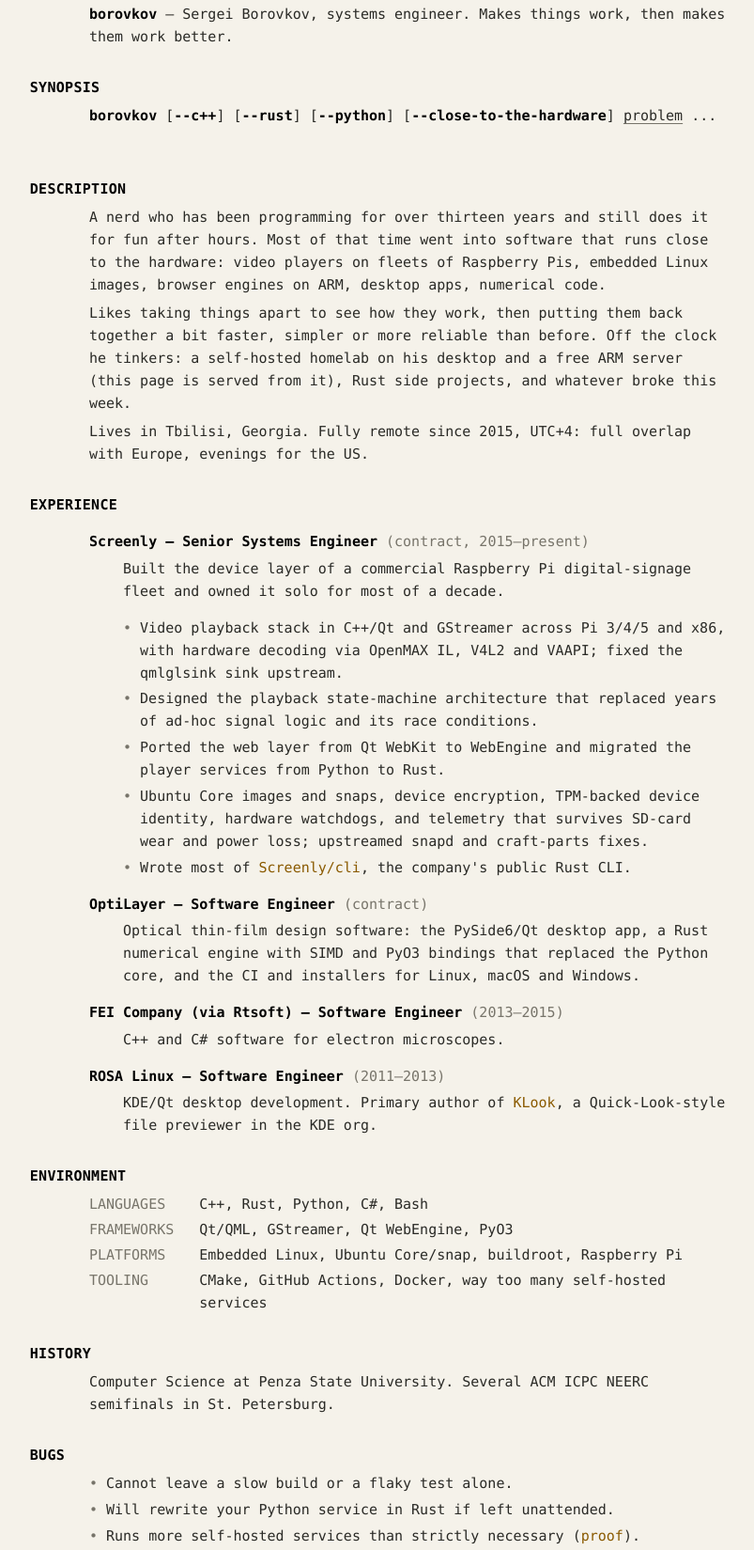
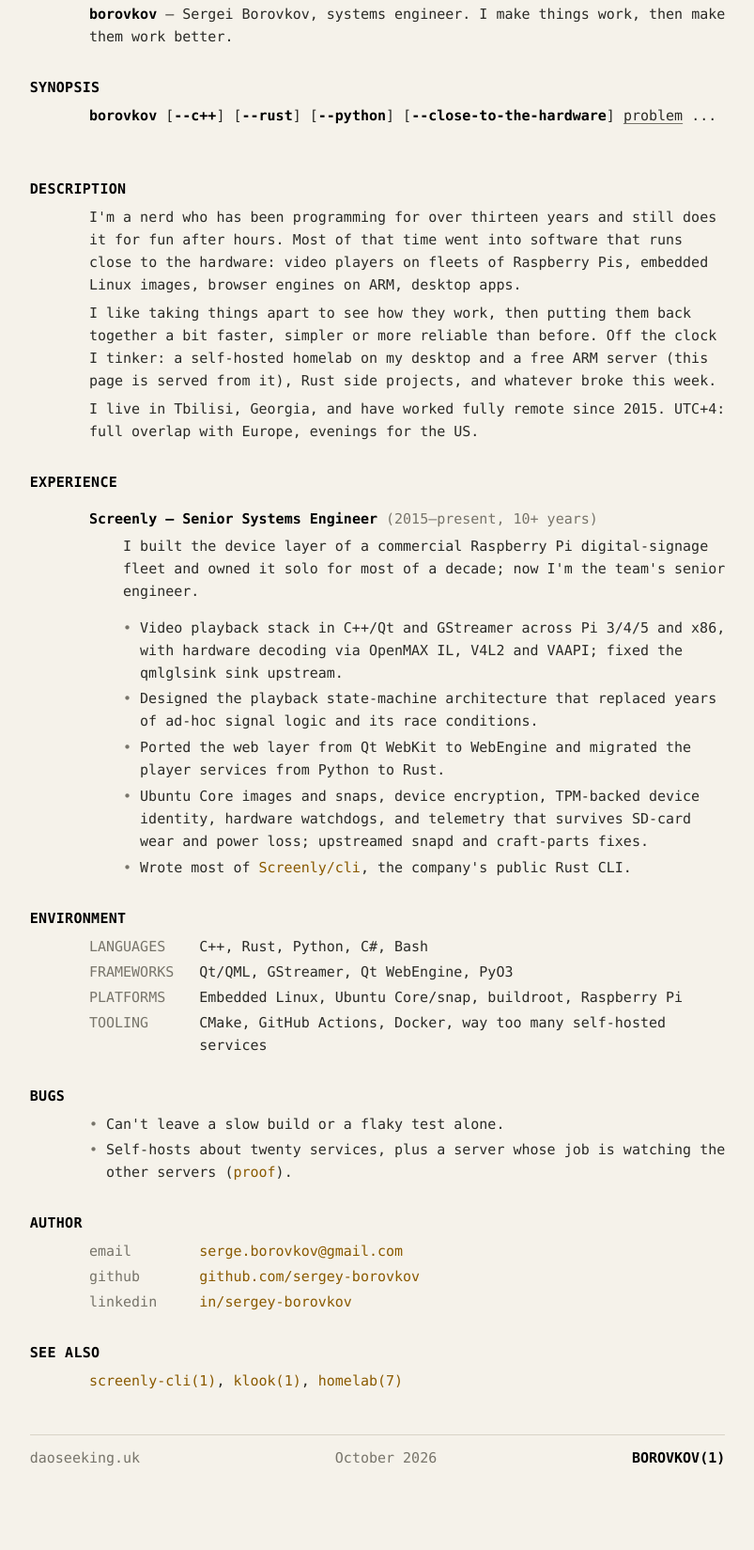
Before and after one commit to sergey-borovkov/homelab, a plain HTML site: page site/index.html in a window 1280 px wide. Shown: the part 121-1770 px from the top of the page at 94% size, without its empty margins (238-1041 px from the left). After the commit the page ends 1748 px from the top, so only its background shows below. Drawn offline with Linux system fonts and the light colour scheme.

Commit message:
site: first person, Screenly only, no history

```diff
--- a/site/index.html
+++ b/site/index.html
@@ -68,7 +68,7 @@
 
 <section>
 <h2>NAME</h2>
-<p><b>borovkov</b> — Sergei Borovkov, systems engineer. Makes things work, then makes them work better.</p>
+<p><b>borovkov</b> — Sergei Borovkov, systems engineer. I make things work, then make them work better.</p>
 </section>
 
 <section>
@@ -78,20 +78,21 @@
 
 <section>
 <h2>DESCRIPTION</h2>
-<p>A nerd who has been programming for over thirteen years and still does it for fun after hours.
+<p>I'm a nerd who has been programming for over thirteen years and still does it for fun after hours.
 Most of that time went into software that runs close to the hardware: video players on fleets of
-Raspberry Pis, embedded Linux images, browser engines on ARM, desktop apps, numerical code.</p>
-<p>Likes taking things apart to see how they work, then putting them back together a bit faster,
-simpler or more reliable than before. Off the clock he tinkers: a self-hosted homelab on his desktop
+Raspberry Pis, embedded Linux images, browser engines on ARM, desktop apps.</p>
+<p>I like taking things apart to see how they work, then putting them back together a bit faster,
+simpler or more reliable than before. Off the clock I tinker: a self-hosted homelab on my desktop
 and a free ARM server (this page is served from it), Rust side projects, and whatever broke this week.</p>
-<p>Lives in Tbilisi, Georgia. Fully remote since 2015, UTC+4: full overlap with Europe, evenings for the US.</p>
+<p>I live in Tbilisi, Georgia, and have worked fully remote since 2015. UTC+4: full overlap with Europe,
+evenings for the US.</p>
 </section>
 
 <section>
 <h2>EXPERIENCE</h2>
 <dl>
-<dt>Screenly — Senior Systems Engineer <span class="when">(contract, 2015–present)</span></dt>
-<dd>Built the device layer of a commercial Raspberry Pi digital-signage fleet and owned it solo for most of a decade.
+<dt>Screenly — Senior Systems Engineer <span class="when">(2015–present, 10+ years)</span></dt>
+<dd>I built the device layer of a commercial Raspberry Pi digital-signage fleet and owned it solo for most of a decade; now I'm the team's senior engineer.
 <ul>
 <li>Video playback stack in C++/Qt and GStreamer across Pi 3/4/5 and x86, with hardware decoding via OpenMAX IL, V4L2 and VAAPI; fixed the qmlglsink sink upstream.</li>
 <li>Designed the playback state-machine architecture that replaced years of ad-hoc signal logic and its race conditions.</li>
@@ -99,12 +100,6 @@
 <li>Ubuntu Core images and snaps, device encryption, TPM-backed device identity, hardware watchdogs, and telemetry that survives SD-card wear and power loss; upstreamed snapd and craft-parts fixes.</li>
 <li>Wrote most of <a href="https://github.com/Screenly/cli">Screenly/cli</a>, the company's public Rust CLI.</li>
 </ul></dd>
-<dt>OptiLayer — Software Engineer <span class="when">(contract)</span></dt>
-<dd>Optical thin-film design software: the PySide6/Qt desktop app, a Rust numerical engine with SIMD and PyO3 bindings that replaced the Python core, and the CI and installers for Linux, macOS and Windows.</dd>
-<dt>FEI Company (via Rtsoft) — Software Engineer <span class="when">(2013–2015)</span></dt>
-<dd>C++ and C# software for electron microscopes.</dd>
-<dt>ROSA Linux — Software Engineer <span class="when">(2011–2013)</span></dt>
-<dd>KDE/Qt desktop development. Primary author of <a href="https://github.com/KDE/klook">KLook</a>, a Quick-Look-style file previewer in the KDE org.</dd>
 </dl>
 </section>
 
@@ -119,16 +114,11 @@
 </section>
 
 <section>
-<h2>HISTORY</h2>
-<p>Computer Science at Penza State University. Several ACM ICPC NEERC semifinals in St. Petersburg.</p>
-</section>
-
-<section>
 <h2>BUGS</h2>
 <ul>
-<li>Cannot leave a slow build or a flaky test alone.</li>
-<li>Will rewrite your Python service in Rust if left unattended.</li>
-<li>Runs more self-hosted services than strictly necessary (<a href="https://github.com/sergey-borovkov/homelab">proof</a>).</li>
+<li>Can't leave a slow build or a flaky test alone.</li>
+<li>Self-hosts about twenty services, plus a server whose job is watching the other servers
+(<a href="https://github.com/sergey-borovkov/homelab">proof</a>).</li>
 </ul>
 </section>
 
```
